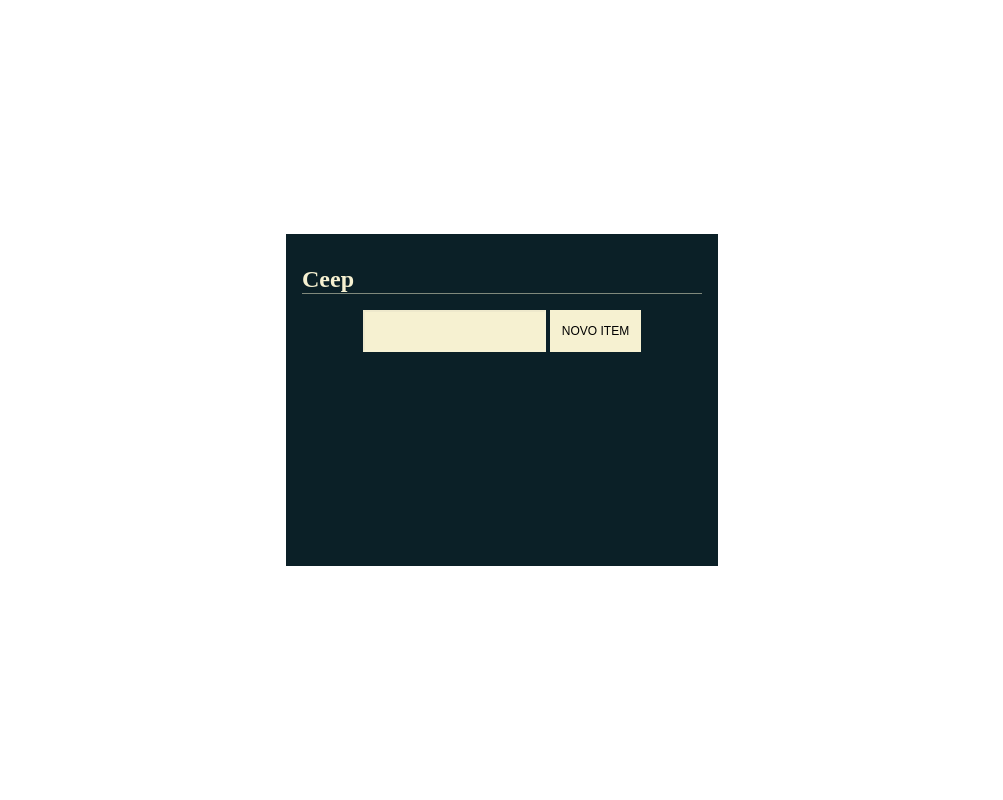
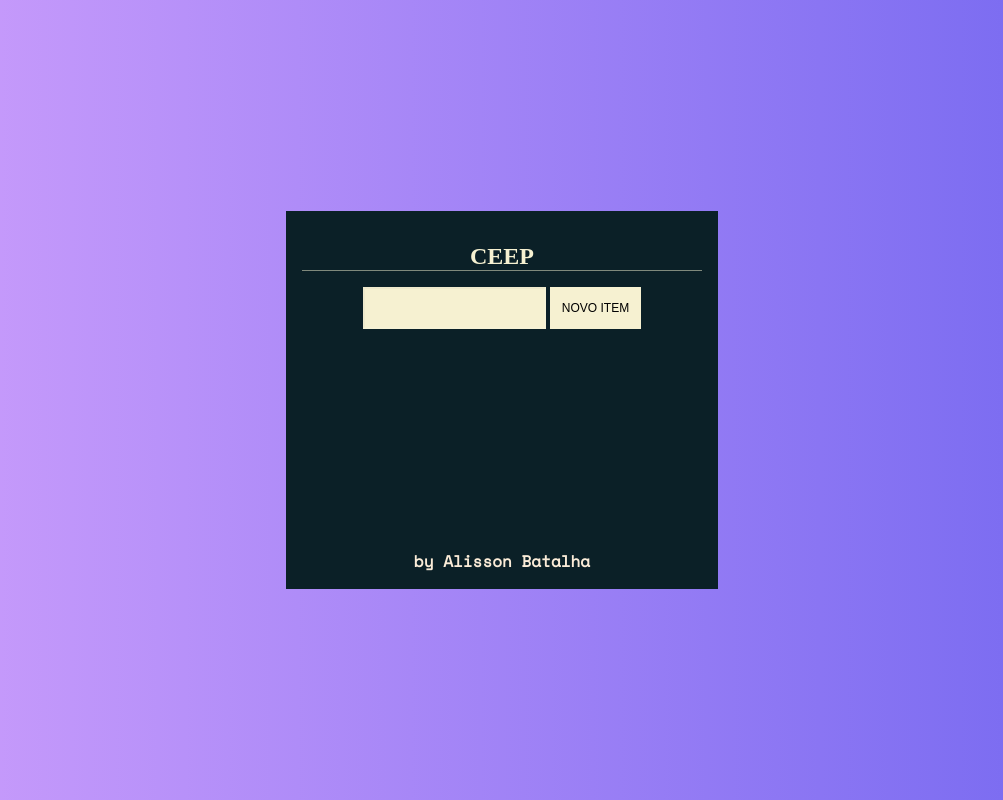
Before and after one commit to alissonbatalha/gerenciador-de-tarefas, a plain HTML site: page index.html in a window 1280 px wide. Shown: the whole page, without its empty margins (138-1141 px from the left). Drawn offline with nearby package versions, Linux system fonts and the light colour scheme; a web font is replaced by a local one.

Commit message:
atualização no design do projeto

```diff
--- a/index.html
+++ b/index.html
@@ -23,6 +23,9 @@
             <ul class="list" data-list>
 
             </ul>
+            <h4 class="todo-list__description">
+                by Alisson Batalha
+            </h4>
         </div>
     </div>
     <script src="script.js" type="text/javascript" charset="utf-8"></script>
--- a/style.css
+++ b/style.css
@@ -58,6 +58,8 @@ body {
 
 body {
   margin: 0;
+
+  background-image: linear-gradient(to right, #ce9ffc, #7367f0);
 }
 
 .app {
@@ -81,6 +83,8 @@ body {
   font-size: 1.5rem;
   font-family: "BioRhyme", serif;
   color: #F6F1D1;
+  text-align: center;
+  text-transform: uppercase;
 }
 
 .form {
@@ -151,6 +155,15 @@ body {
   background-color: #0B2027;
 }
 
+.todo-list__description {
+  color: antiquewhite;
+  text-align: center;
+
+  margin-top: 220px;
+  margin-bottom: 0;
+}
+
+
 .content {
   margin: 0;
 }
```
